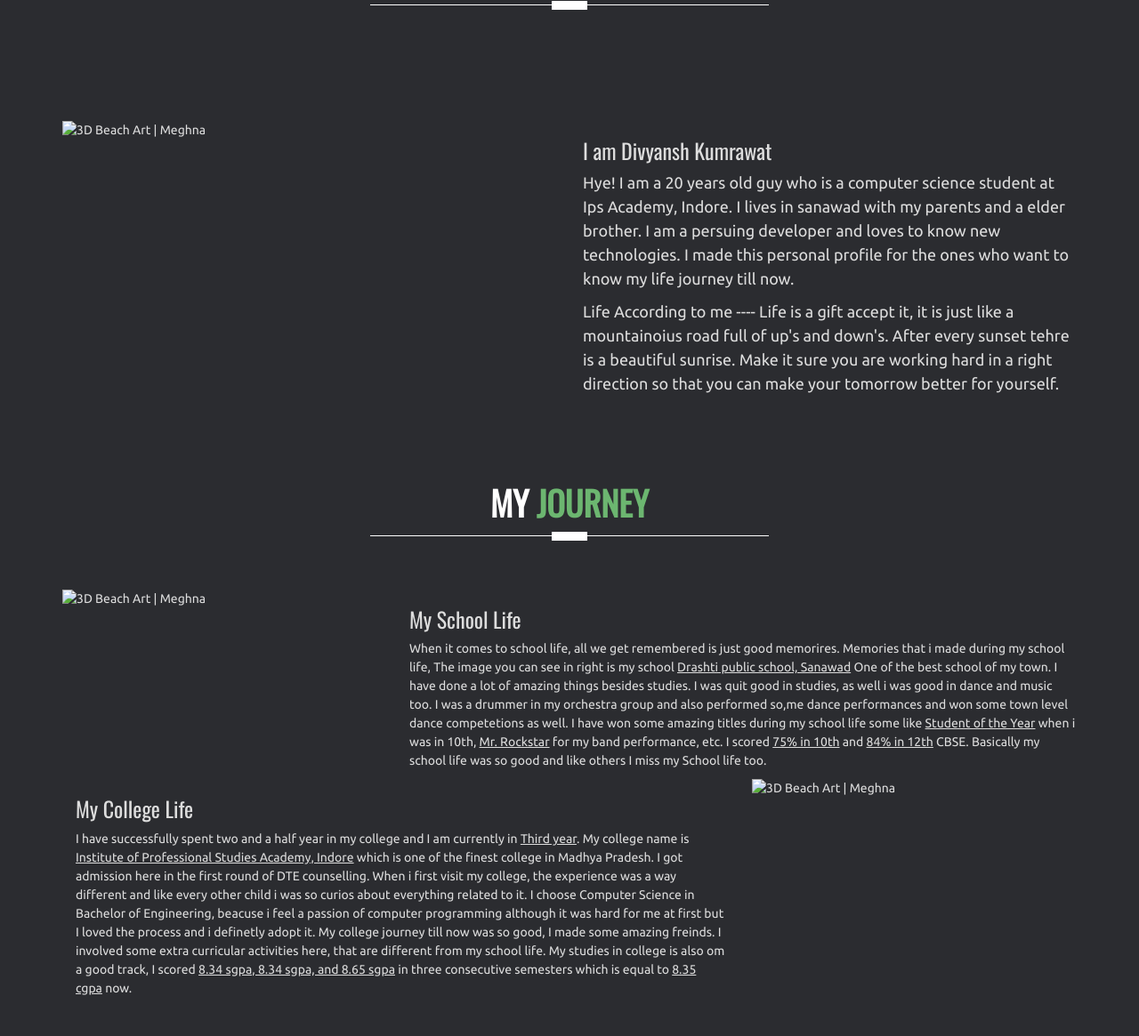
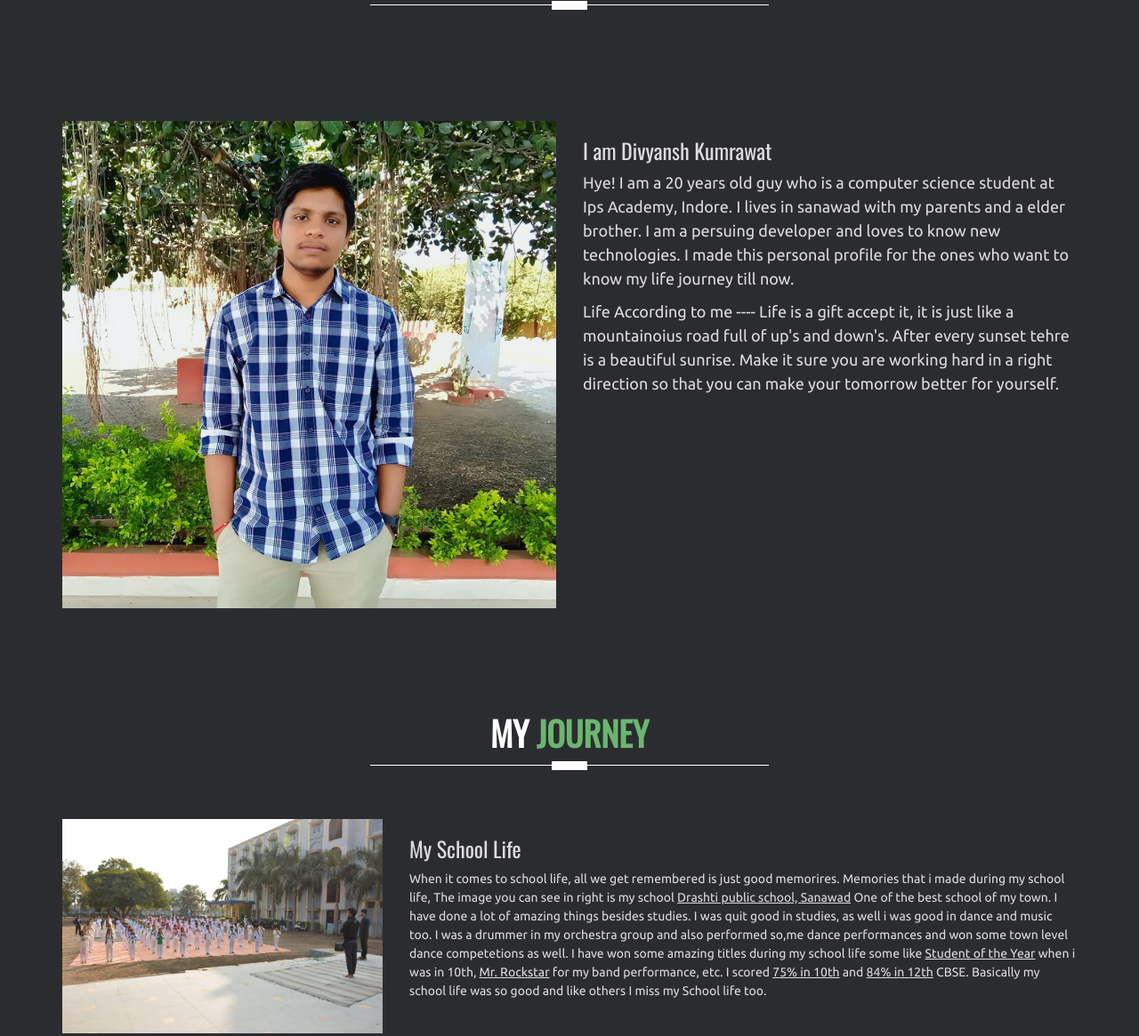
Before and after one commit to DivyanshKs/assignment.github.io, a plain HTML site: page My Pro/index.html in a window 1280 px wide. Shown: the part 140-1305 px from the top of the page at 89% size. Drawn offline with nearby package versions, Linux system fonts and the light colour scheme; some packages are replaced by stand-ins of ours; files that its build step writes are made by us from their sources; a script that the page names is missing; files whose address does not match are found by name.

Commit message:
Update index.html

```diff
--- a/My Pro/index.html
+++ b/My Pro/index.html
@@ -128,7 +128,7 @@
 
 						<!-- features media -->
 						<div class="col-md-6 feature-media wow fadeInUp" data-wow-duration="500ms">
-							<img src="My personal profile/Who am I.jpeg" alt="3D Beach Art | Meghna"
+							<img src="Who am I.jpeg" alt="3D Beach Art | Meghna"
 								class="img-responsive">
 						</div>
 						<!-- /features media -->
@@ -164,7 +164,7 @@
 					<div class="features-item">
 						<!-- features media -->
 						<div class="col-md-4 feature-media wow fadeInUp" data-wow-duration="500ms">
-							<img src="My personal profile/dps.jpg" alt="3D Beach Art | Meghna" class="img-responsive">
+							<img src="dps.jpg" alt="3D Beach Art | Meghna" class="img-responsive">
 						</div>
 						<!-- /features media -->
 
@@ -188,7 +188,7 @@
 					<!-- /features content -->
 					<!-- features media -->
 					<div class="col-md-4 feature-media wow fadeInUp" data-wow-duration="500ms">
-						<img src="My personal profile/ips.jpg" alt="3D Beach Art | Meghna" class="img-responsive">
+						<img src="ips.jpg" alt="3D Beach Art | Meghna" class="img-responsive">
 					</div>
 					<!-- /features media -->
 				</div>
```
